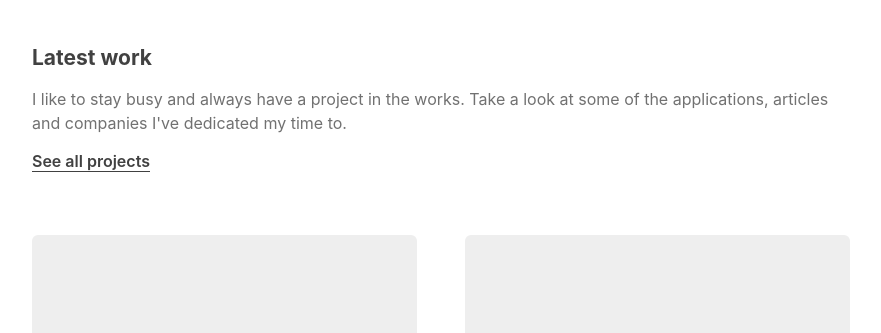
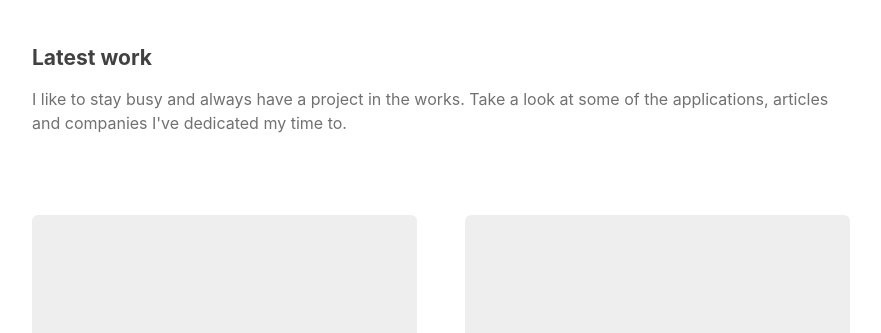
Before and after one commit to juwanpetty/juwan-portfolio, a Gatsby site: page / in a window 1280 px wide. Shown: the part 467-800 px from the top of the page, without its empty margins (199-1080 px from the left). Built offline with nearby package versions, Linux system fonts and the light colour scheme; Gatsby itself is replaced by a stand-in of ours.

Commit message:
Remove link to "projects"

```diff
--- a/src/components/Index/Projects/Projects.js
+++ b/src/components/Index/Projects/Projects.js
@@ -19,7 +19,6 @@ export const Projects = () => (
           look at some of the applications, articles and companies I've
           dedicated my time to.
         </Paragraph>
-        <LinkText>See all projects</LinkText>
       </div>
     </OneColumn>
 
```
